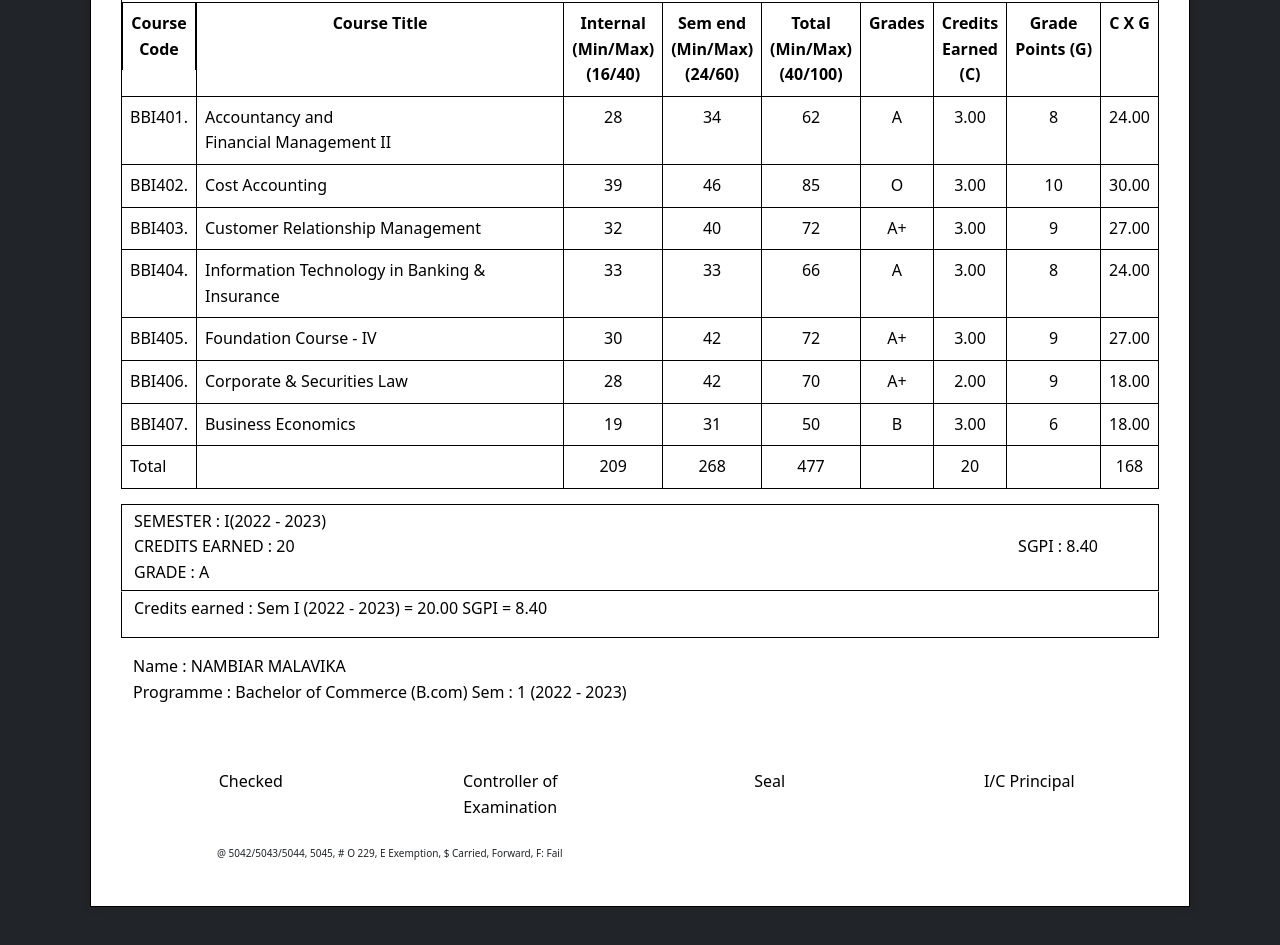
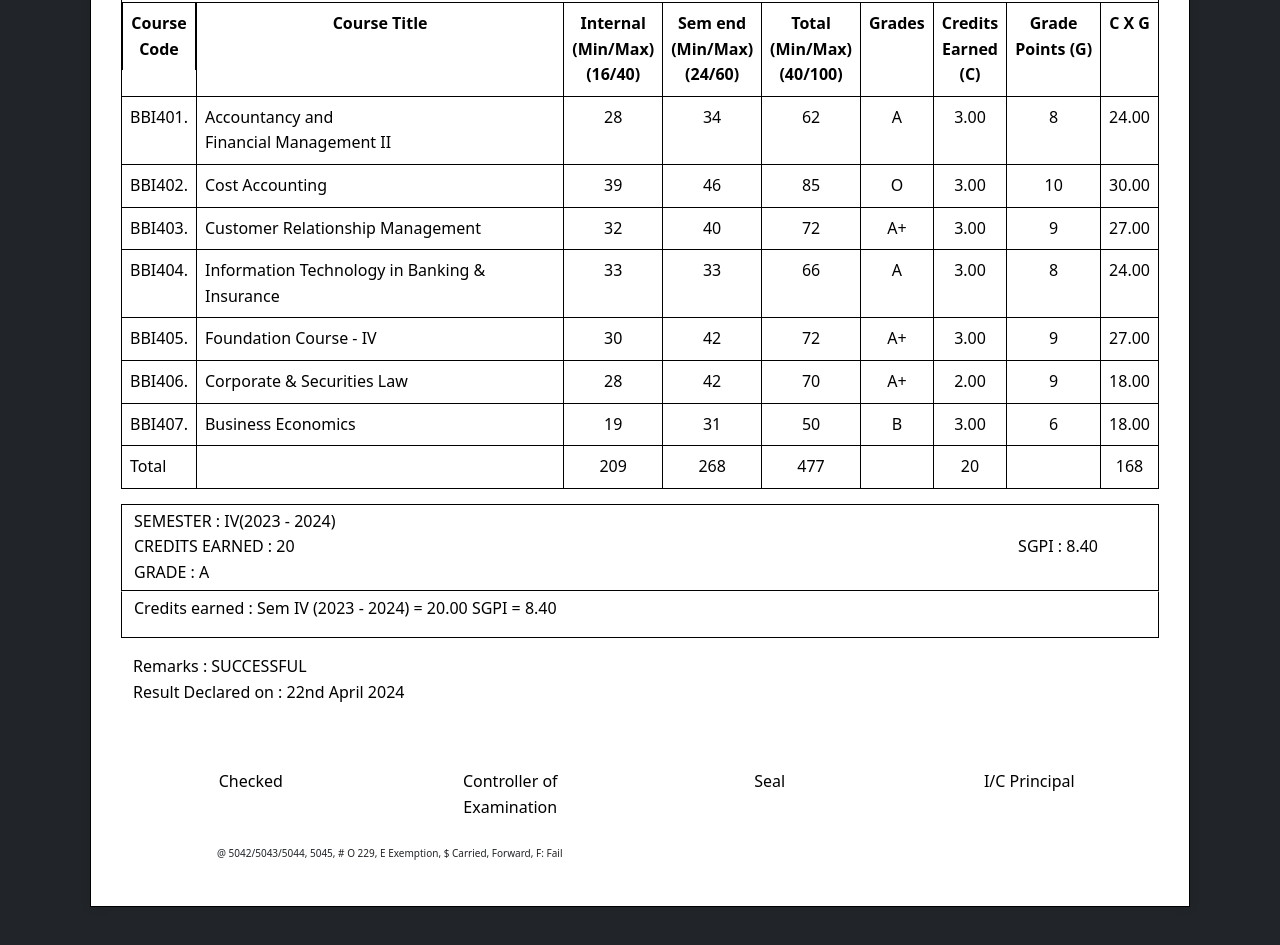
Before and after one commit to testcodemid/SecondProject, a plain HTML site: page index.html in a window 1280 px wide. Shown: the part 604-1549 px from the top of the page. Drawn offline with nearby package versions, Linux system fonts and the light colour scheme.

Commit message:
Update index.html

```diff
--- a/index.html
+++ b/index.html
@@ -192,7 +192,7 @@
                 </table>
                 <div class="container third-box">
                     <div class="row mt-1">
-                        <div class="row-content">SEMESTER : I(2022 - 2023)</div>
+                        <div class="row-content">SEMESTER : IV(2023 - 2024)</div>
                     </div>
                     <div class="d-flex flex-row">
                         <div class="row-content col-6">CREDITS EARNED : 20</div>
@@ -204,15 +204,15 @@
                 </div>
                 <div class="container third-box single-box">
                     <div class="row mb-3 mt-1">
-                        <div class="row-content">Credits earned : Sem I (2022 - 2023) = 20.00 SGPI = 8.40</div>
+                        <div class="row-content">Credits earned : Sem IV (2023 - 2024) = 20.00 SGPI = 8.40</div>
                     </div>
                 </div>
                 <div class="container mt-3">
                     <div class="row">
-                        <div class="row-content">Name : NAMBIAR MALAVIKA</div>
+                        <div class="row-content">Remarks : SUCCESSFUL</div>
                     </div>
                     <div class="row">
-                        <div class="row-content">Programme : Bachelor of Commerce (B.com) Sem : 1 (2022 - 2023)</div>
+                        <div class="row-content">Result Declared on : 22nd April 2024</div>
                     </div>
                 </div>
             </div>
```
